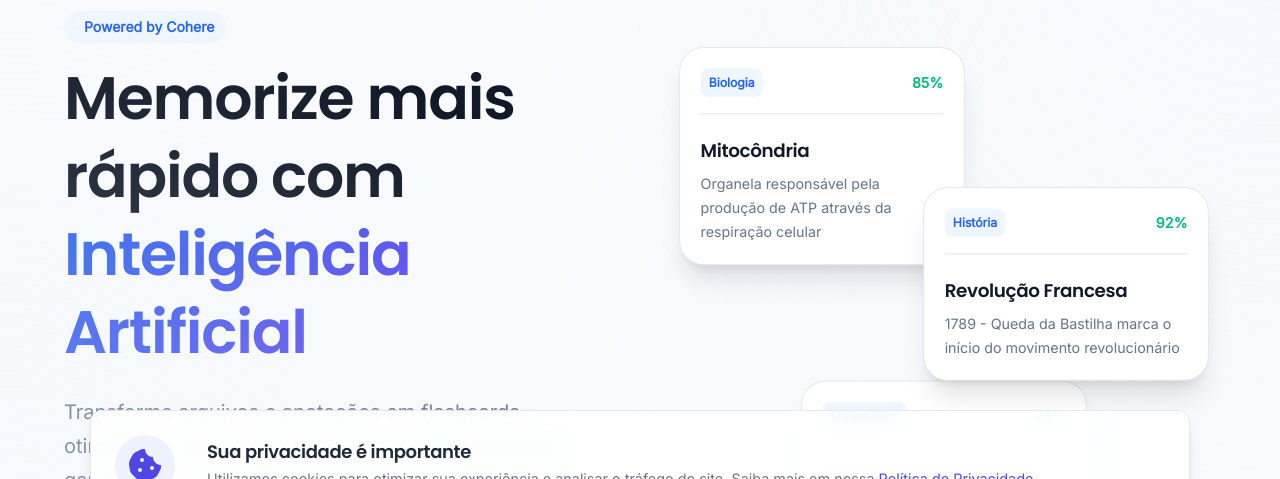
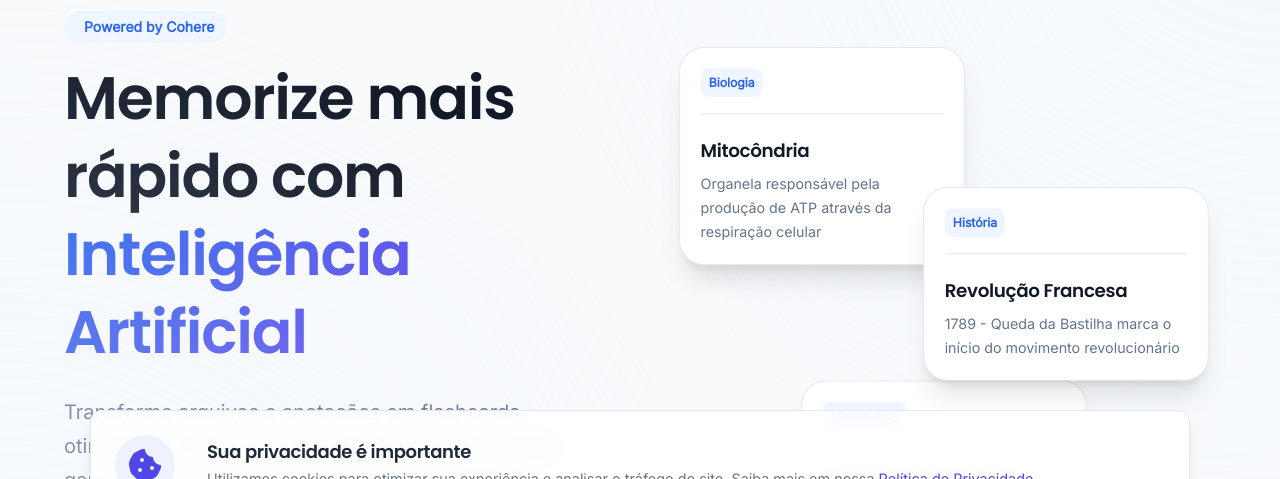
Before and after one commit to RD1707/project-recall, a React (Vite) app in the folder frontend/: page / in a window 1280 px wide. Shown: the part 171-650 px from the top of the page. Built offline with nearby package versions, Linux system fonts and the light colour scheme.

Commit message:
Update Landing.jsx

```diff
--- a/frontend/src/pages/Landing.jsx
+++ b/frontend/src/pages/Landing.jsx
@@ -177,7 +177,6 @@ function Landing() {
                                 <div className="floating-card card-1">
                                     <div className="card-header">
                                         <span className="card-badge">Biologia</span>
-                                        <span className="card-progress">85%</span>
                                     </div>
                                     <h4>Mitocôndria</h4>
                                     <p>Organela responsável pela produção de ATP através da respiração celular</p>
@@ -185,7 +184,6 @@ function Landing() {
                                 <div className="floating-card card-2">
                                     <div className="card-header">
                                         <span className="card-badge">História</span>
-                                        <span className="card-progress">92%</span>
                                     </div>
                                     <h4>Revolução Francesa</h4>
                                     <p>1789 - Queda da Bastilha marca o início do movimento revolucionário</p>
@@ -193,7 +191,6 @@ function Landing() {
                                 <div className="floating-card card-3">
                                     <div className="card-header">
                                         <span className="card-badge">Matemática</span>
-                                        <span className="card-progress">78%</span>
                                     </div>
                                     <h4>Teorema de Pitágoras</h4>
                                     <p>a² + b² = c²</p>
```
